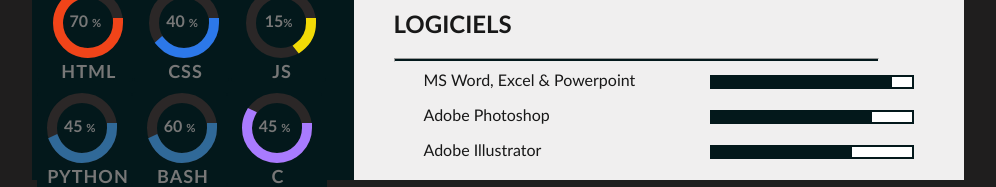
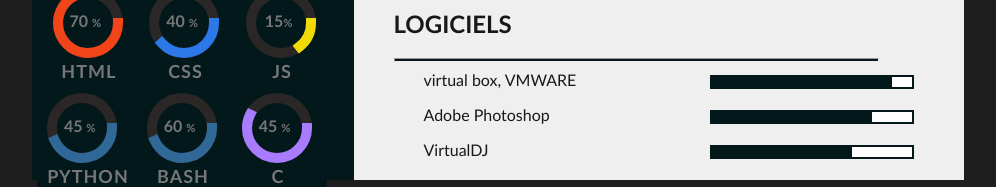
Before and after one commit to NA237/NAGATO_CV, a plain HTML site: page index.html in a window 1280 px wide. Shown: the part 1415-1602 px from the top of the page, without its empty margins (173-1169 px from the left). Drawn offline with Linux system fonts and the light colour scheme.

Commit message:
index.html

```diff
--- a/index.html
+++ b/index.html
@@ -344,7 +344,7 @@
                         <h1>LOGICIELS </h1>
                         <hr>
                         <div class="competence">
-                            <div>MS Word, Excel & Powerpoint</div>
+                            <div>virtual box, VMWARE</div>
                             <div class="size_level">
                                 <div id="level_ms"></div>
                             </div>
@@ -356,7 +356,7 @@
                             </div>
                         </div>
                         <div class="competence">
-                            <div>Adobe Illustrator</div>
+                            <div>VirtualDJ</div>
                             <div class="size_level">
                                 <div id="level_ai"></div>
                             </div>
```
